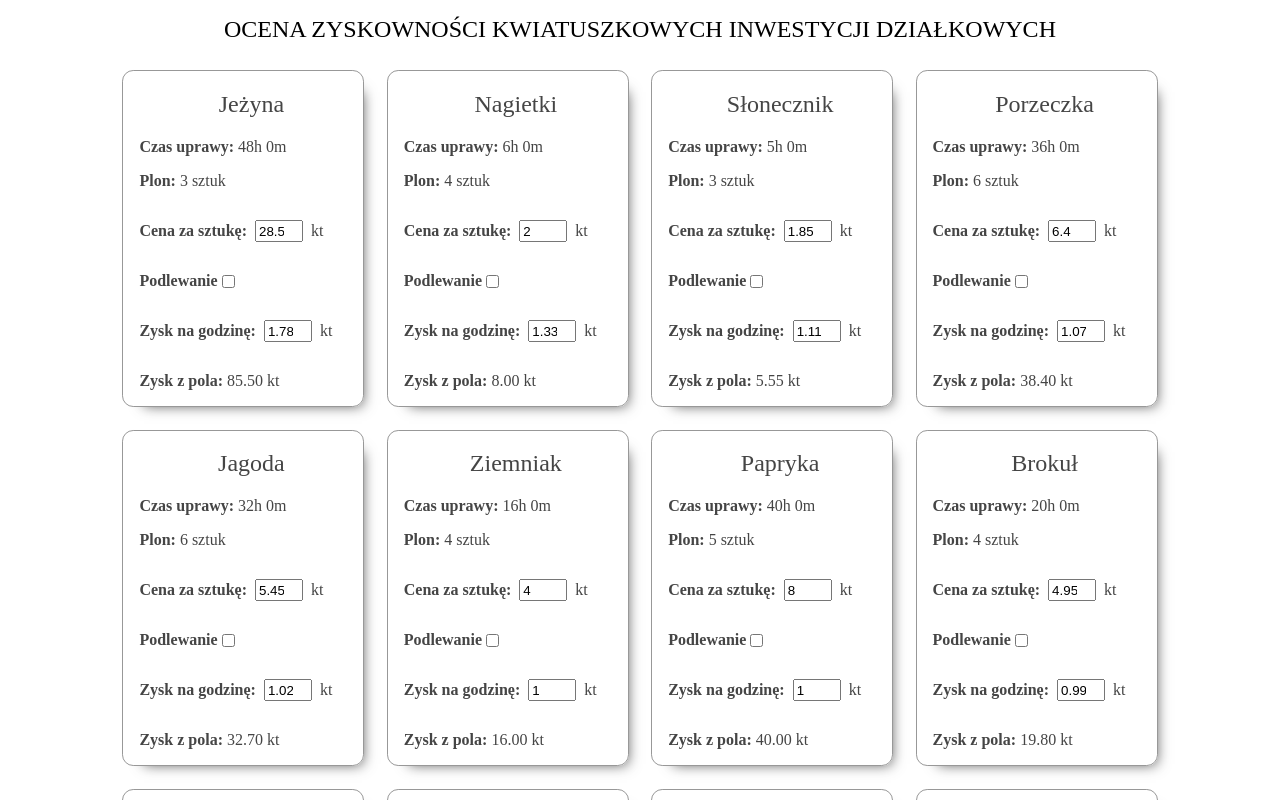
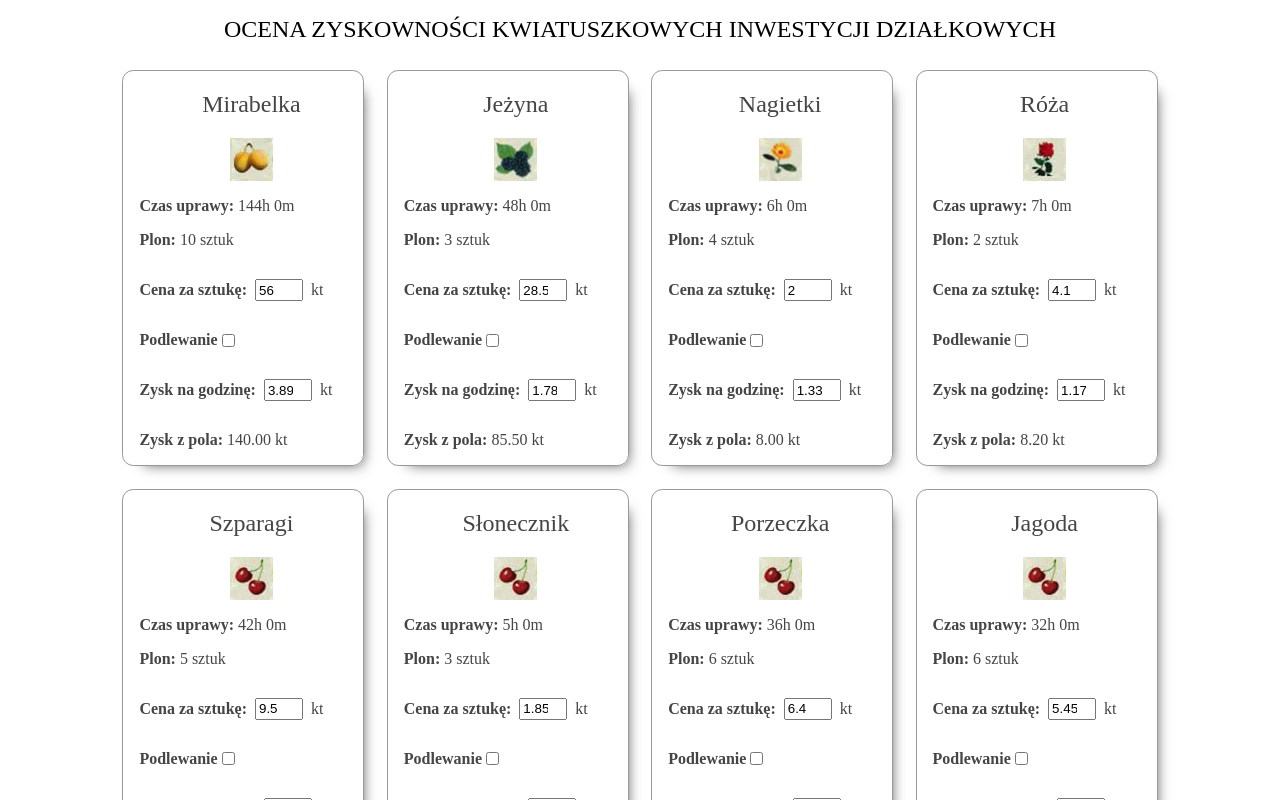
Before and after one commit to delektowski/farm-economy, a React (Create React App) app: page / in a window 1280 px wide. Shown: the top 800 px of the page. Built offline with nearby package versions, Linux system fonts and the light colour scheme.

Commit message:
Add fruit images

```diff
--- a/src/FruitContainer/FruitContainer.jsx
+++ b/src/FruitContainer/FruitContainer.jsx
@@ -1,4 +1,6 @@
-import React, { useState, useEffect } from "react";
+import React, {useState, useEffect} from "react";
+import img from '../img/fruitVege.jpg'
+
 
 const FruitContainer = ({
                             fruitName,
@@ -7,8 +9,17 @@ const FruitContainer = ({
                             fruitCroppingTime,
                             sortedFruitProfit,
                             handleChangeFruitProperty,
-  fieldMultiplier
+                            fieldMultiplier,
+                            imgPositionX,
+                            imgPositionY
                         }) => {
+    const image = {
+        background: `url(${img})`,
+        backgroundPosition: `${imgPositionX} ${imgPositionY}`,
+        margin: '0 auto',
+        width: '2.7rem',
+        height: '2.7rem',
+    };
     const [price, setPrice] = useState(fruitPrice);
     const [fruitProfit, setFruitProfit] = useState(sortedFruitProfit);
     const [croppingTime, setCroppingTime] = useState(fruitCroppingTime);
@@ -85,6 +96,7 @@ const FruitContainer = ({
     return (
         <div>
             <label htmlFor={fruitName}>
+
                 <section
                     className={
                         isFocus
@@ -93,6 +105,7 @@ const FruitContainer = ({
                     }
                 >
                     <h2 className="Title">{fruitName}</h2>
+                    <div style={image}/>
                     <p>
                         <strong>Czas uprawy: </strong> {getCroppingTimeHoursAndMinute()}
                     </p>
@@ -152,7 +165,7 @@ const FruitContainer = ({
                     </div>
                     <p>
                         <strong>Zysk z pola: </strong>
-            {(fruitPrice * fruitCrop * fieldMultiplier).toFixed(2)} kt
+                        {((fruitPrice * fruitCrop) / fieldMultiplier).toFixed(2)} kt
                     </p>
                 </section>
             </label>
--- a/src/FruitFactory/FruitFactory.js
+++ b/src/FruitFactory/FruitFactory.js
@@ -4,133 +4,198 @@ export const fruitFactory = [
         fruitCroppingTime: 120,
         fruitCrop: 4,
         fruitPrice: 0.48,
-    fieldMultiplier: 1
+        fieldMultiplier: 1,
+        positionX: '0%',
+        positionY: '0%'
     },
     {
         fruitName: "Pomidor",
         fruitCroppingTime: 140,
         fruitCrop: 4,
         fruitPrice: 0.56,
-    fieldMultiplier: 1
+        fieldMultiplier: 1,
+        positionX: '0%',
+        positionY: '0%'
     },
     {
         fruitName: "Szpinak",
         fruitCroppingTime: 560,
         fruitCrop: 4,
         fruitPrice: 2.1,
-    fieldMultiplier: 1
+        fieldMultiplier: 1,
+        positionX: '0%',
+        positionY: '0%'
     },
     {
         fruitName: "Cebula",
         fruitCroppingTime: 480,
         fruitCrop: 4,
         fruitPrice: 1.85,
-    fieldMultiplier: 1
+        fieldMultiplier: 1,
+        positionX: '0%',
+        positionY: '0%'
     },
     {
         fruitName: "Kalafior",
         fruitCroppingTime: 1000,
         fruitCrop: 4,
         fruitPrice: 4.1,
-    fieldMultiplier: 1
+        fieldMultiplier: 1,
+        positionX: '0%',
+        positionY: '0%'
     },
     {
         fruitName: "Ziemniak",
         fruitCroppingTime: 960,
         fruitCrop: 4,
         fruitPrice: 4,
-    fieldMultiplier: 1
+        fieldMultiplier: 1,
+        positionX: '0%',
+        positionY: '0%'
     },
     {
         fruitName: "Czosnek",
         fruitCroppingTime: 1320,
         fruitCrop: 4,
         fruitPrice: 5.1,
-    fieldMultiplier: 1
+        fieldMultiplier: 1,
+        positionX: '0%',
+        positionY: '0%'
     },
     {
         fruitName: "Papryka",
         fruitCroppingTime: 2400,
         fruitCrop: 5,
         fruitPrice: 8,
-    fieldMultiplier: 1
+        fieldMultiplier: 1,
+        positionX: '0%',
+        positionY: '0%'
     },
     {
         fruitName: "Brokuł",
         fruitCroppingTime: 1200,
         fruitCrop: 4,
         fruitPrice: 4.95,
-    fieldMultiplier: 1
+        fieldMultiplier: 1,
+        positionX: '0%',
+        positionY: '0%'
     },
     {
         fruitName: "Oberżyna",
         fruitCroppingTime: 2880,
         fruitCrop: 5,
         fruitPrice: 9.5,
-    fieldMultiplier: 1
+        fieldMultiplier: 1,
+        positionX: '0%',
+        positionY: '0%'
     },
     {
         fruitName: "Cukinia",
         fruitCroppingTime: 2880,
         fruitCrop: 4,
         fruitPrice: 11,
-    fieldMultiplier: 1
+        fieldMultiplier: 1,
+        positionX: '0%',
+        positionY: '0%'
     },
     {
         fruitName: "Malina",
         fruitCroppingTime: 2880,
         fruitCrop: 5,
         fruitPrice: 8.2,
-    fieldMultiplier: 1
+        fieldMultiplier: 1,
+        positionX: '0%',
+        positionY: '0%'
     },
     {
         fruitName: "Jagoda",
         fruitCroppingTime: 1920,
         fruitCrop: 6,
         fruitPrice: 5.45,
-    fieldMultiplier: 1
+        fieldMultiplier: 1,
+        positionX: '0%',
+        positionY: '0%'
     },
     {
         fruitName: "Słonecznik",
         fruitCroppingTime: 300,
         fruitCrop: 3,
         fruitPrice: 1.85,
-    fieldMultiplier: 1
+        fieldMultiplier: 1,
+        positionX: '0%',
+        positionY: '0%'
     },
     {
         fruitName: "Nagietki",
         fruitCroppingTime: 360,
         fruitCrop: 4,
         fruitPrice: 2,
-    fieldMultiplier: 1
+        fieldMultiplier: 1,
+        positionX: '80.5%',
+        positionY: '10.3%'
     },
     {
         fruitName: "Jeżyna",
         fruitCroppingTime: 2880,
         fruitCrop: 3,
-    fruitPrice: 28.50,
-    fieldMultiplier: 1
+        fruitPrice: 28.5,
+        fieldMultiplier: 1,
+        positionX: '70.5%',
+        positionY: '-0.1%'
     },
     {
         fruitName: "Porzeczka",
         fruitCroppingTime: 2160,
         fruitCrop: 6,
         fruitPrice: 6.4,
-    fieldMultiplier: 1
+        fieldMultiplier: 1,
+        positionX: '0%',
+        positionY: '0%'
     },
     {
         fruitName: "Rzodkiewka",
         fruitCroppingTime: 50,
         fruitCrop: 3,
         fruitPrice: 0.24,
-    fieldMultiplier: 1
+        fieldMultiplier: 1,
+        positionX: '0%',
+        positionY: '0%'
     },
     {
         fruitName: "Ogórek",
         fruitCroppingTime: 40,
         fruitCrop: 4,
         fruitPrice: 0.14,
-    fieldMultiplier: 1
+        fieldMultiplier: 1,
+        positionX: '0%',
+        positionY: '0%'
     },
+    {
+        fruitName: "Mirabelka",
+        fruitCroppingTime: 8640,
+        fruitCrop: 10,
+        fruitPrice: 56,
+        fieldMultiplier: 4,
+        positionX: '60%',
+        positionY: '2.5%'
 
+    },
+    {
+        fruitName: "Róża",
+        fruitCroppingTime: 420,
+        fruitCrop: 2,
+        fruitPrice: 4.1,
+        fieldMultiplier: 1,
+        positionX: '90.5%',
+        positionY: '10.2%'
+    },
+    {
+        fruitName: "Szparagi",
+        fruitCroppingTime: 2520,
+        fruitCrop: 5,
+        fruitPrice: 9.5,
+        fieldMultiplier: 2,
+        positionX: '0%',
+        positionY: '0%'
+    }
 ];
--- a/src/FruitGenerator/FruitGenerator.jsx
+++ b/src/FruitGenerator/FruitGenerator.jsx
@@ -62,6 +62,9 @@ const FruitGenerator = () => {
               fruitCroppingTime={fruit.fruitCroppingTime}
               fieldMultiplier={fruit.fieldMultiplier}
               sortedFruitProfit={fruit.profit}
+              imgPositionX={fruit.positionX}
+              imgPositionY={fruit.positionY}
+
               handleChangeFruitProperty={handleChangeFruitProperty}
             />
           );
```
Also changed, not shown: src/App.css (indentation only), src/img/fruitVege.jpg (added). Lines whose indentation alone changed are shown as unchanged.
